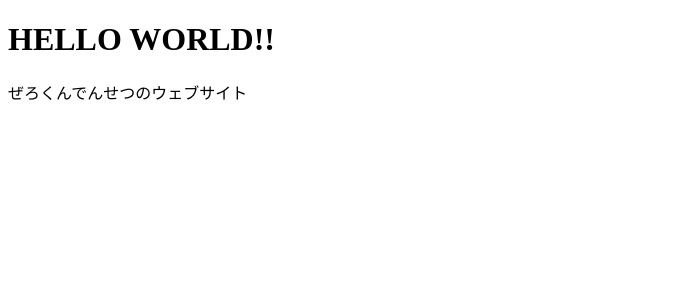
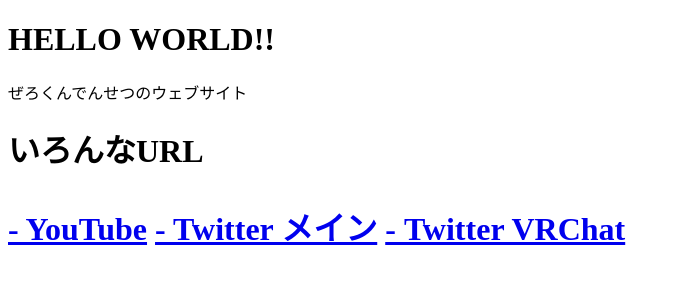
Before and after one commit to SuperZero1288/superzero1288.github.io, a plain HTML site: page index.html in a window 1280 px wide. Shown: the whole page, without its empty margins (0-681 px from the left). Drawn offline with Linux system fonts and the light colour scheme.

Commit message:
index.htmlにSNSへのURLを追加

```diff
--- a/index.html
+++ b/index.html
@@ -7,5 +7,11 @@
 <body>
 <h1>HELLO WORLD!!</h1>
 <p>ぜろくんでんせつのウェブサイト</p>
+<h1>いろんなURL<h1>
+<p>
+<a href="https://www.youtube.com/@super_zero1288"> - YouTube</a>
+<a href="https://x.com/ZErrrrrO_1288"> - Twitter メイン</a>
+<a href="https://x.com/ZErrrrrO_VRC"> - Twitter VRChat</a>
+</p>
 </body>
 </html>
```
